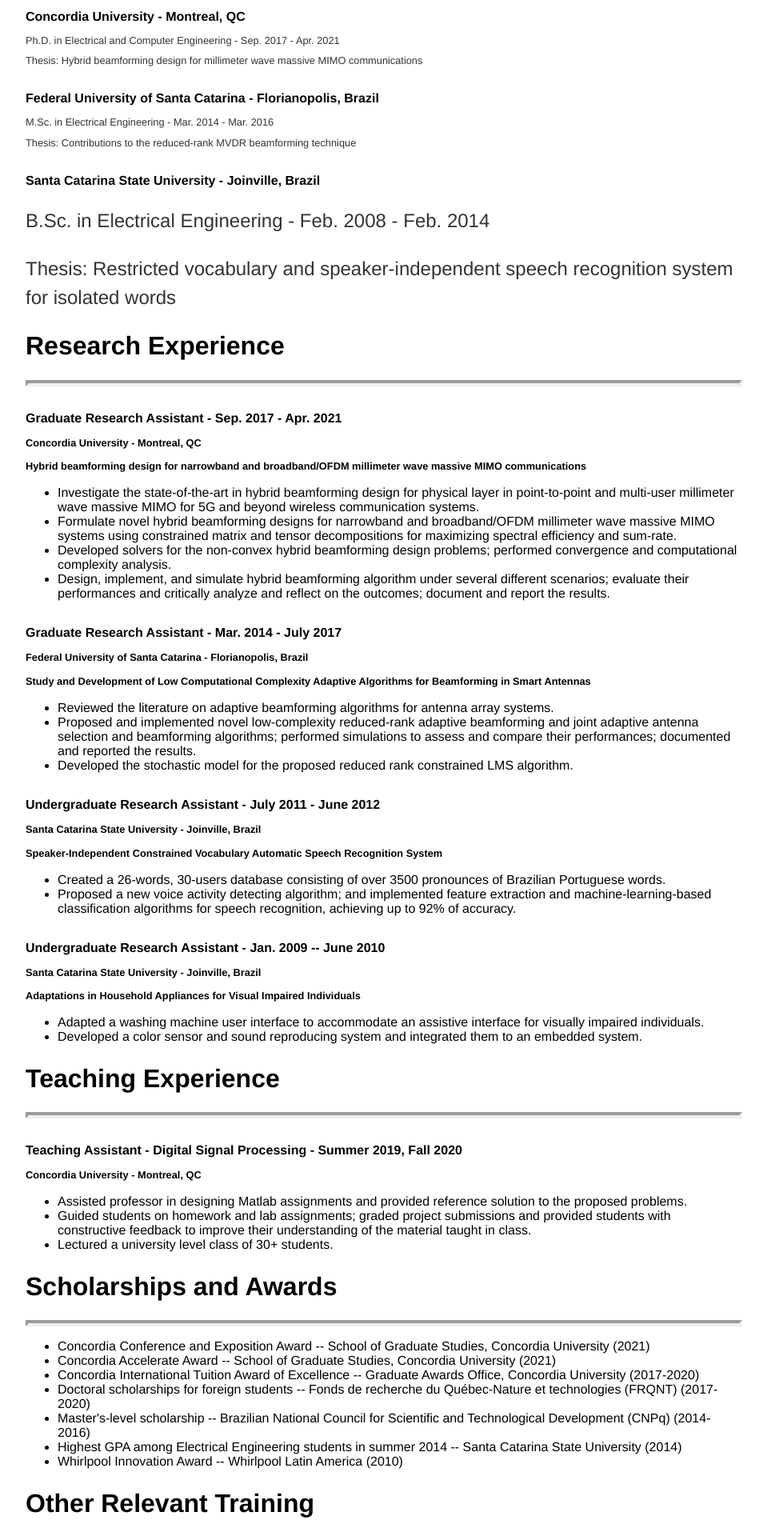
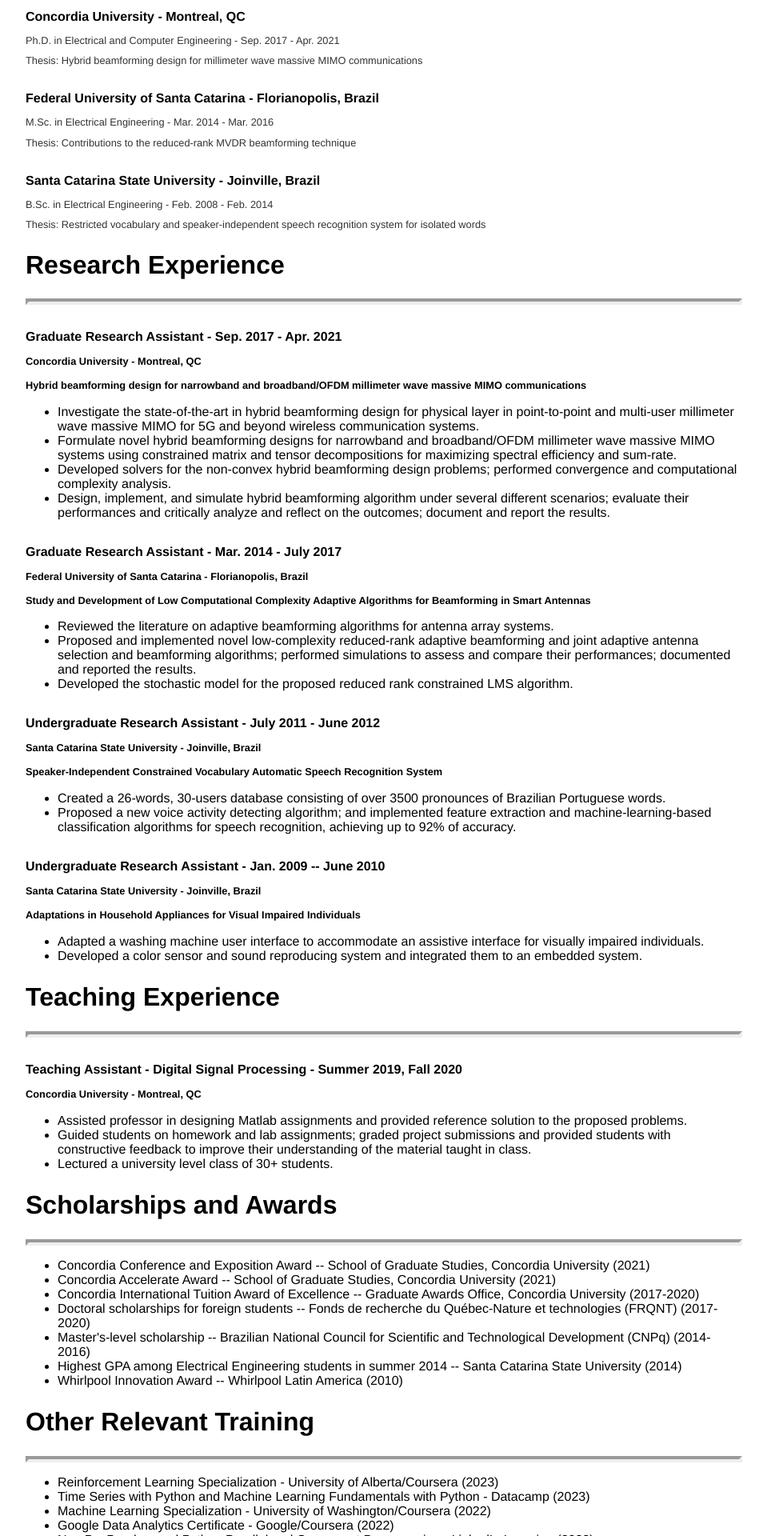
Before and after one commit to zilligm/zilligm.github.io, a Jekyll site: the page built from cv/index.html, in a window 1280 px wide. Shown: the part 737-2657 px from the top of the page at 80% size, without its empty margins (160-1119 px from the left). Built offline with Jekyll 4.4.1, drawn with Linux system fonts in a browser that asks for light colours.

Commit message:
Update index.html

```diff
--- a/cv/index.html
+++ b/cv/index.html
@@ -44,8 +44,8 @@
 				<p class="cv">Thesis: Contributions to the reduced-rank MVDR beamforming technique</p>
 
 			<h3 class="cv">Santa Catarina State University - Joinville, Brazil</h3>
-				<p>B.Sc. in Electrical Engineering - Feb. 2008 - Feb. 2014</p>
-				<p>Thesis: Restricted vocabulary and speaker-independent speech recognition system for isolated words</p>
+				<p class="cv">B.Sc. in Electrical Engineering - Feb. 2008 - Feb. 2014</p>
+				<p class="cv">Thesis: Restricted vocabulary and speaker-independent speech recognition system for isolated words</p>
 
 		<h2 class="cv">Research Experience</h2>
 		<hr />
```
